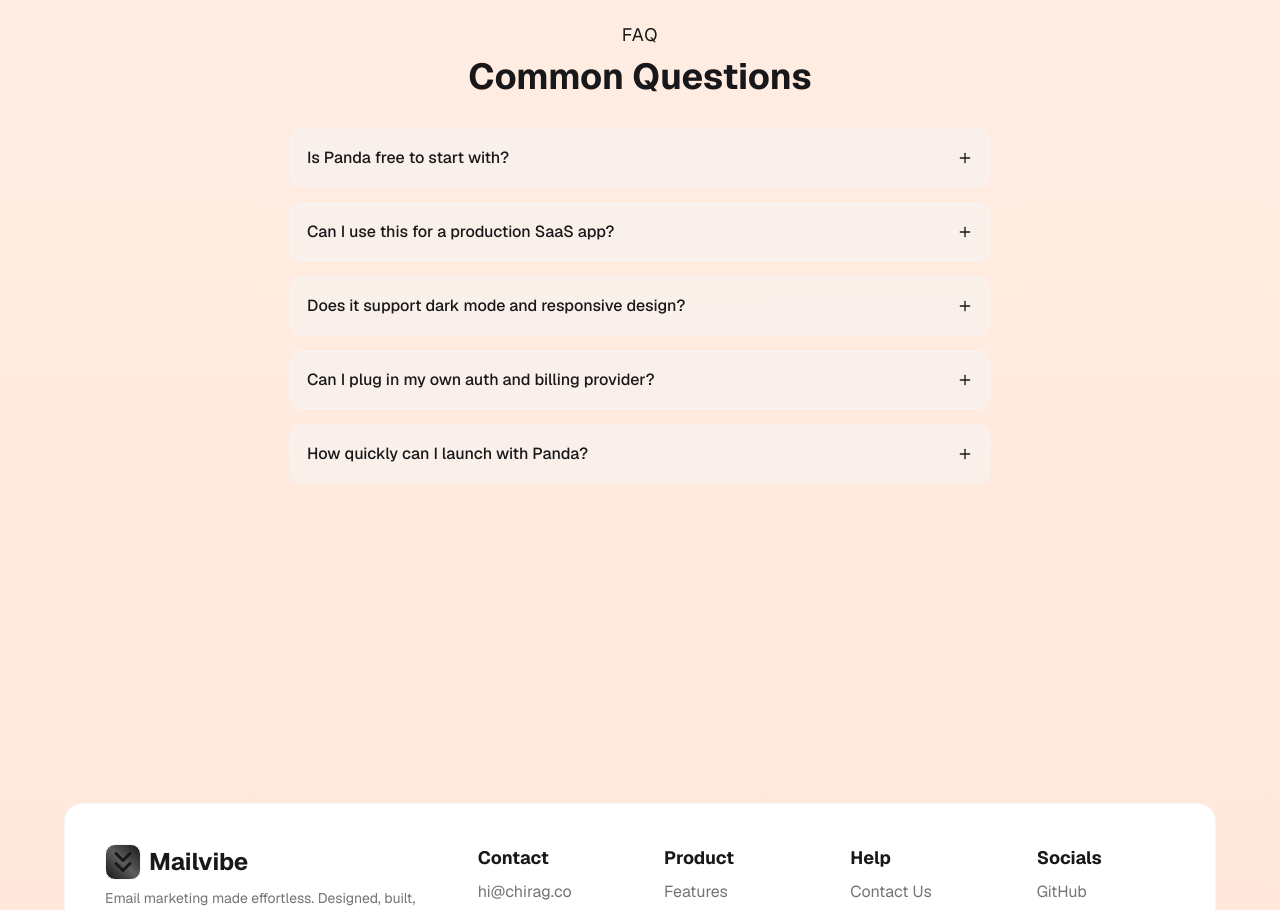
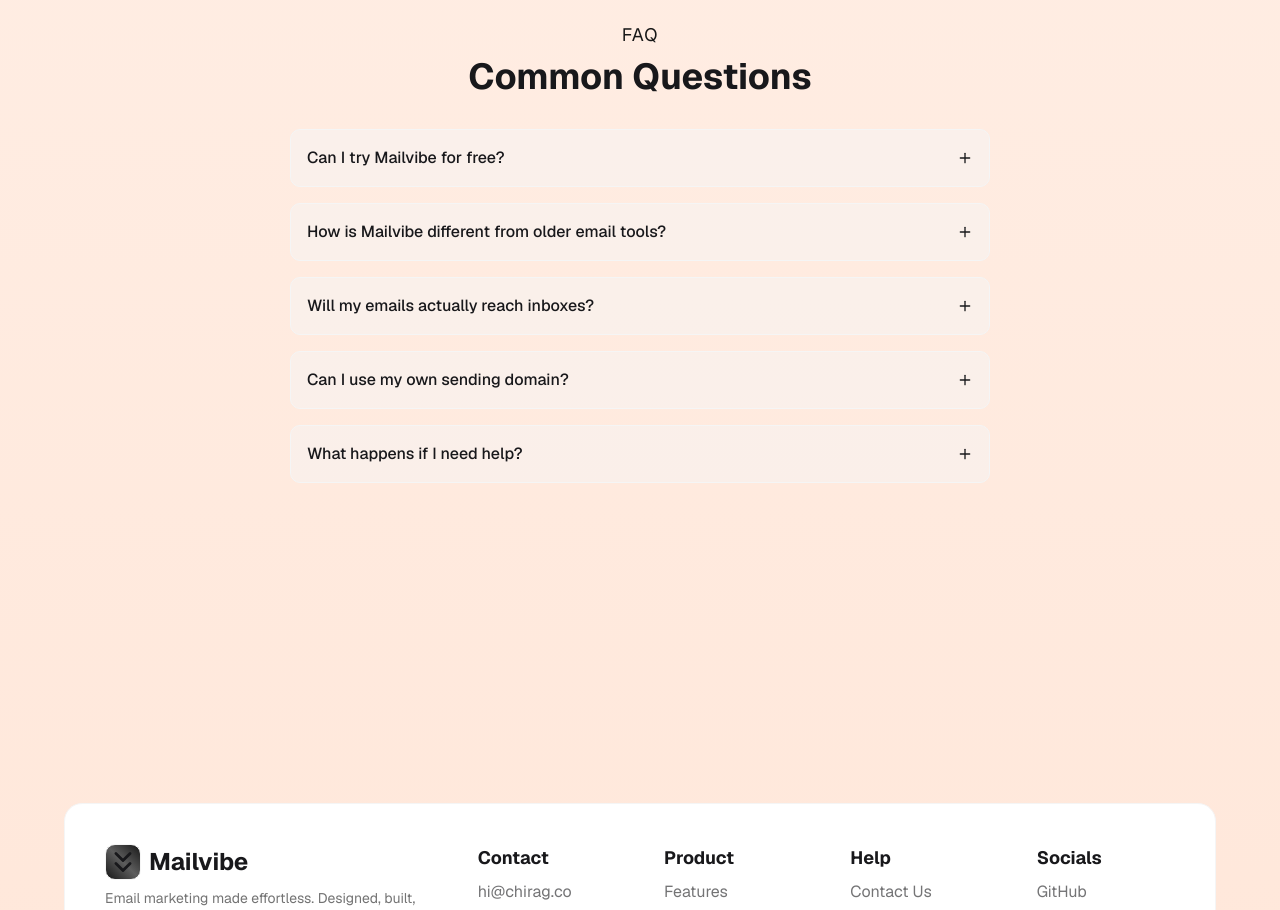
Before and after one commit to chiragbidx/ui-garden-fry, a Next.js app: page / in a window 1280 px wide. Shown: the part 8400-9310 px from the top of the page. Built offline with nearby package versions, Linux system fonts and the light colour scheme.

Commit message:
Mailvibe FAQ Rewrite

```diff
--- a/components/home/LayoutFaqSection.tsx
+++ b/components/home/LayoutFaqSection.tsx
@@ -13,30 +13,30 @@
 
 const FAQList: FAQProps[] = [
   {
-    question: "Is Panda free to start with?",
-    answer: "Yes. You can start with the core template and customize it for your product.",
+    question: "Can I try Mailvibe for free?",
+    answer: "Absolutely! The Starter plan gives you all core features and no credit card is required.",
     value: "item-1",
   },
   {
-    question: "Can I use this for a production SaaS app?",
+    question: "How is Mailvibe different from older email tools?",
     answer:
-      "Yes. The starter is designed for production-minded teams with scalable structure and reusable UI patterns.",
+      "Mailvibe focuses on simplicity, speed, and deliverability—providing a powerful, modern experience, AI content assistance, and direct founder support.",
     value: "item-2",
   },
   {
-    question: "Does it support dark mode and responsive design?",
+    question: "Will my emails actually reach inboxes?",
     answer:
-      "Yes. The template includes theme support and responsive layouts across major sections.",
+      "Yes. Mailvibe is built atop proven infrastructure partners and follows strict deliverability practices to maximize inbox placement.",
     value: "item-3",
   },
   {
-    question: "Can I plug in my own auth and billing provider?",
-    answer: "Yes. The structure is provider-agnostic and easy to adapt for your stack.",
+    question: "Can I use my own sending domain?",
+    answer: "Yes! You can authenticate your sending domain or use Mailvibe's trusted pools for instant sending.",
     value: "item-4",
   },
   {
-    question: "How quickly can I launch with Panda?",
-    answer: "Most teams can ship an MVP in days by reusing existing sections and starter patterns.",
+    question: "What happens if I need help?",
+    answer: "You get fast, direct access to the founder. No support tickets or giant queues.",
     value: "item-5",
   },
 ];
```
